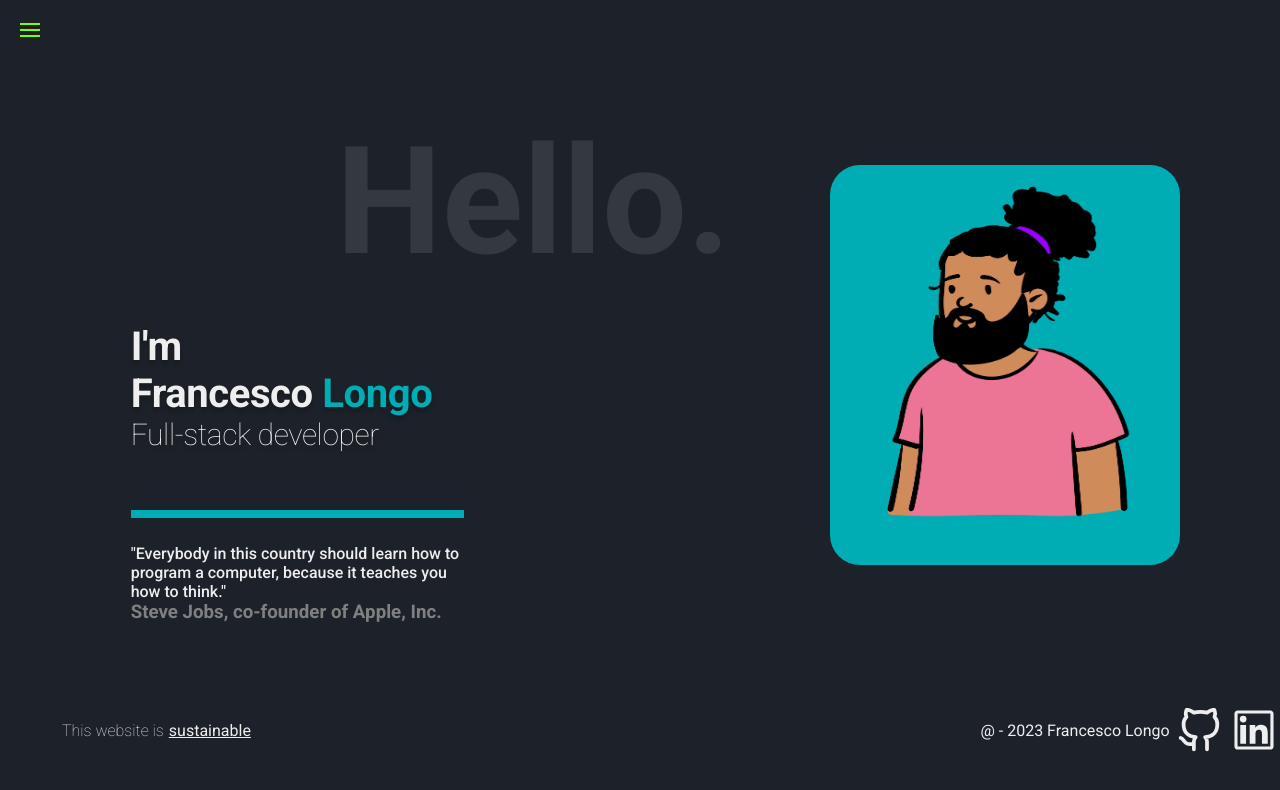
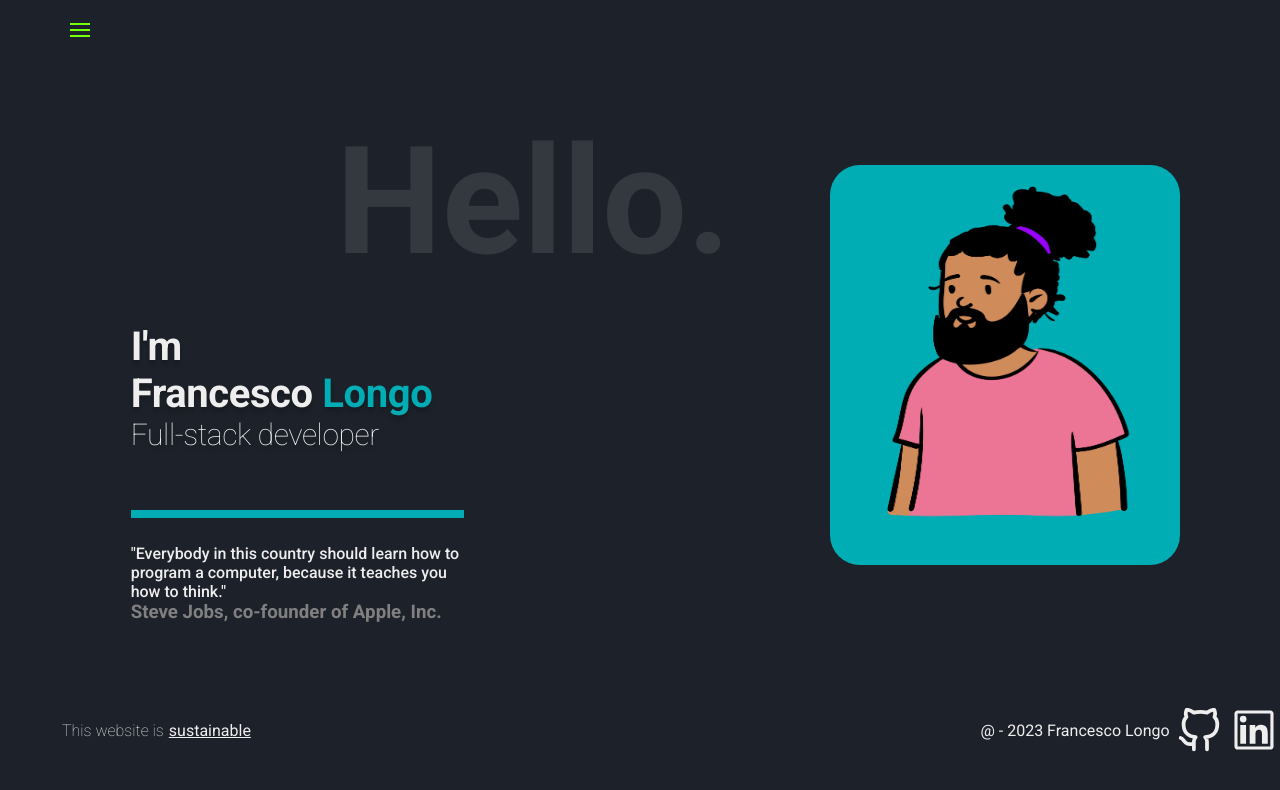
Before and after one commit to francesco44Hello/portfolio, a Next.js app in the folder nextjs-blog/: page / in a window 1280 px wide. Shown: the top 790 px of the page. Built offline with nearby package versions, Linux system fonts and the light colour scheme.

Commit message:
adjusted CSS and lighthous report, gave aria-label to buttons

```diff
--- a/nextjs-blog/components/burger/burger.js
+++ b/nextjs-blog/components/burger/burger.js
@@ -1,30 +1,3 @@
-// import { useState } from 'react';
-
-// function HamburgerMenu() {
-//   const [isMenuOpen, setIsMenuOpen] = useState(false);
-
-//   const toggleMenu = () => {
-//     setIsMenuOpen(!isMenuOpen);
-//   };
-
-//   return (
-//     <div className="hamburger-menu">
-//       <button className="hamburger-button" onClick={toggleMenu}>
-//         <span className="hamburger-icon"></span>
-//       </button>
-//       <nav className={`menu ${isMenuOpen ? 'open' : ''}`}>
-//         <ul>
-//           <li><a href="#">Menu item 1</a></li>
-//           <li><a href="#">Menu item 2</a></li>
-//           <li><a href="#">Menu item 3</a></li>
-//           <li><a href="#">Menu item 4</a></li>
-//         </ul>
-//       </nav>
-//     </div>
-//   );
-// }
-
-// export default HamburgerMenu;
 import Link from 'next/link';
 import { useState } from 'react';
 
@@ -37,7 +10,8 @@ function HamburgerMenu() {
 
   return (
     <div className="hamburger-menu">
-      <button className={`hamburger-button ${isMenuOpen ? 'open' : ''}`} onClick={toggleMenu}>
+    {/* <h1>Francesco Longo</h1> */}
+      <button className={`hamburger-button ${isMenuOpen ? 'open' : ''}`} onClick={toggleMenu} aria-label="burger">
         <span className="hamburger-icon">
           <span className="hamburger-line"></span>
           <span className="hamburger-line"></span>
@@ -51,6 +25,7 @@ function HamburgerMenu() {
           <li><Link className='links' href="projects" style={{textDecoration: 'none'}}>Projects</Link></li>
           <li><Link className='links' href="contact" style={{textDecoration: 'none'}}>Contact</Link></li>
         </ul>
+
       </nav>
     </div>
   );
--- a/nextjs-blog/components/footer/footer.js
+++ b/nextjs-blog/components/footer/footer.js
@@ -16,7 +16,7 @@ const Footer = () => {
       <footer>
         <div className="footer-div">
           <h2>
-            This website is{" "}
+            This website is  {" "}
             <a
               href="https://www.websitecarbon.com/website/francesco-longo-vercel-app/"
               alt="Francesco Longo link"
--- a/nextjs-blog/styles/burger.css
+++ b/nextjs-blog/styles/burger.css
@@ -8,6 +8,7 @@
   cursor: pointer;
   position: relative;
   z-index: 1;
+  left: 50px;
 }
 
 .hamburger-button.open .hamburger-icon .hamburger-line:nth-child(1) {
@@ -63,7 +64,7 @@
 
 .menu {
   display: flex;
-  flex-direction: column;
+  flex-direction: row;
   position: absolute;
   top: 100%;
   left: 0;
```
Also changed, not shown: nextjs-blog/pages/index.js (+1 -1 lines).
